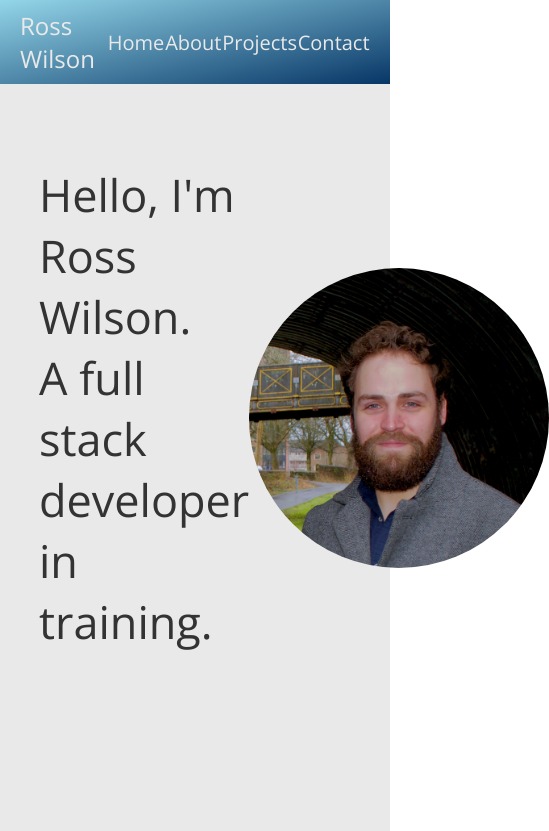
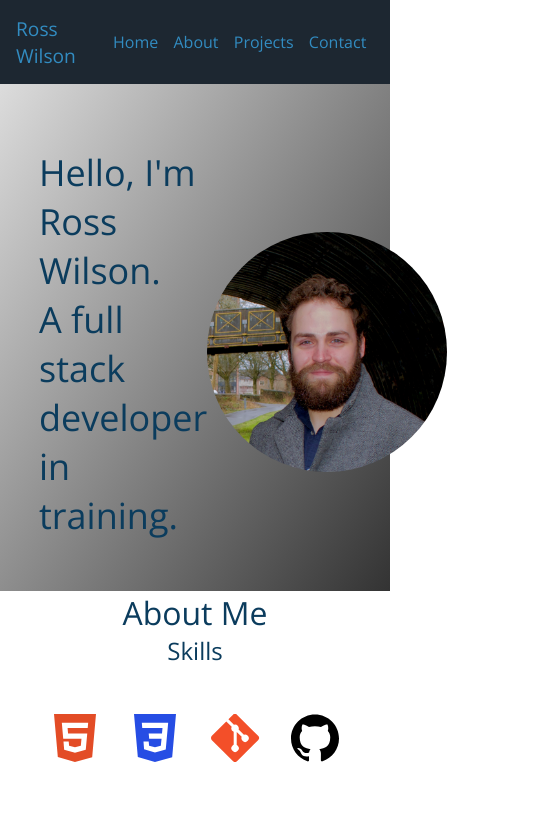
Before and after one commit to rosswilson2306/Portfolio-Website, a website: page index.html in a window 390 px wide. Shown: the top 831 px of the page, 549 px wide, since content can reach past the window. Drawn offline with nearby package versions, Linux system fonts and the light colour scheme.

Commit message:
Changed color theme and added media queries

```diff
--- a/sass/_base.scss
+++ b/sass/_base.scss
@@ -5,9 +5,11 @@
 }
 
 :root {
-    --color-primary: #508ed4;
-    --color-primary-light: #94d6e9;
-    --color-primary-dark: #073666;
+    --color-primary: #328cc1;
+    --color-primary-light: #d9b310;
+    --color-primary-dark: #0b3c5d;
+    --color-primary-black: #1d2731;
+
 
     --color-grey: #999;
     --color-grey-dark: #333;
@@ -19,3 +21,47 @@ html {
     color: var(--color-grey-dark);
     font-family: "Open Sans", sans-serif;
 }
+
+
+@media only screen and (max-width: 600px) {
+
+   .hero__heading {
+       font-size: 3.5rem;
+   }
+
+   .about__skills-box {
+       height: 30rem;
+   }
+
+   .about__blurb-box {
+       height: 30rem;
+   }
+}
+
+
+@media only screen and (max-width: 1100px) {
+    html {
+        font-size: 8px;
+    }
+
+    .hero {
+        max-height: 80vh;
+    }
+
+    .about {
+        max-height: 80vh;
+
+
+    }
+}
+
+@media only screen and (max-width: 900px) {
+
+    .hero {
+        max-height: 70vh;
+    }
+
+    .about {
+        max-height: 60vh;
+    }
+}
--- a/sass/_components.scss
+++ b/sass/_components.scss
@@ -38,14 +38,14 @@
 // HEADER
 
 .header {
-    background-image: linear-gradient(to bottom right, var(--color-primary-light), var(--color-primary-dark));
+    background-color: var(--color-primary-black);
     height: 10vh;
     font-size: 1.6rem;
     display: flex;
     justify-content: space-between;
     align-items: center;
     padding: 0 2rem;
-    color: var(--color-grey-light);
+    color: var(--color-primary);
 
     &__name {
         color: inherit;
@@ -71,7 +71,7 @@
 
         &:hover,
         &:active {
-            border-bottom: 1px solid var(--color-grey-dark);
+            border-bottom: 1px solid var(--color-primary-light);
             transform: scale(1.2);
         }
     }
@@ -82,8 +82,9 @@
 // HERO
 
 .hero {
-    background-color: var(--color-grey-light);
-    min-height: 100vh;
+    background-image: linear-gradient(to right bottom, var(--color-grey-light), var(--color-grey-dark));
+    height: 100vh;
+
 
     &__container {
         width: 80%;
@@ -97,6 +98,7 @@
         font-size: 4.5rem;
         font-weight: 200;
         margin-top: -2rem;
+        color: var(--color-primary-dark)
     }
 
 
@@ -112,17 +114,12 @@
 // ABOUT
 
 .about {
+    max-height: 150vh;
 
-    &__heading-box {
-
-    }
 
     &__heading {
         text-align: center;
-    }
-
-    &__skills-box {
-
+        color: var(--color-primary-dark);
     }
 
     &__blurb {
@@ -147,6 +144,7 @@
         width: 100%;
         height: 10%;
         text-align: center;
+        color: var(--color-primary-dark);
     }
 
     &__icon {
@@ -206,7 +204,8 @@
     }
 
     &__card {
-        background-color: var(--color-primary-light);
+        background-color: var(--color-grey-light);
+        color: var(--color-primary-dark);
         width: 30rem;
         height: 40rem;
         display: flex;
@@ -223,6 +222,7 @@
 
     &__card--heading {
         margin: 1.5rem 0;
+        color: var(--color-primary-dark);
     }
 
     &__card--blurb {
@@ -303,7 +303,8 @@
     align-items: center;
     justify-content: space-between;
     padding: 0 2rem;
-    background-color: var(--color-primary);
+    background-color: var(--color-primary-black);
+    color: var(--color-primary);
 
     &__heading {
         font-size: 2rem;
```
Also changed, not shown: contact.html (+3 -3 lines), css/style.css.
